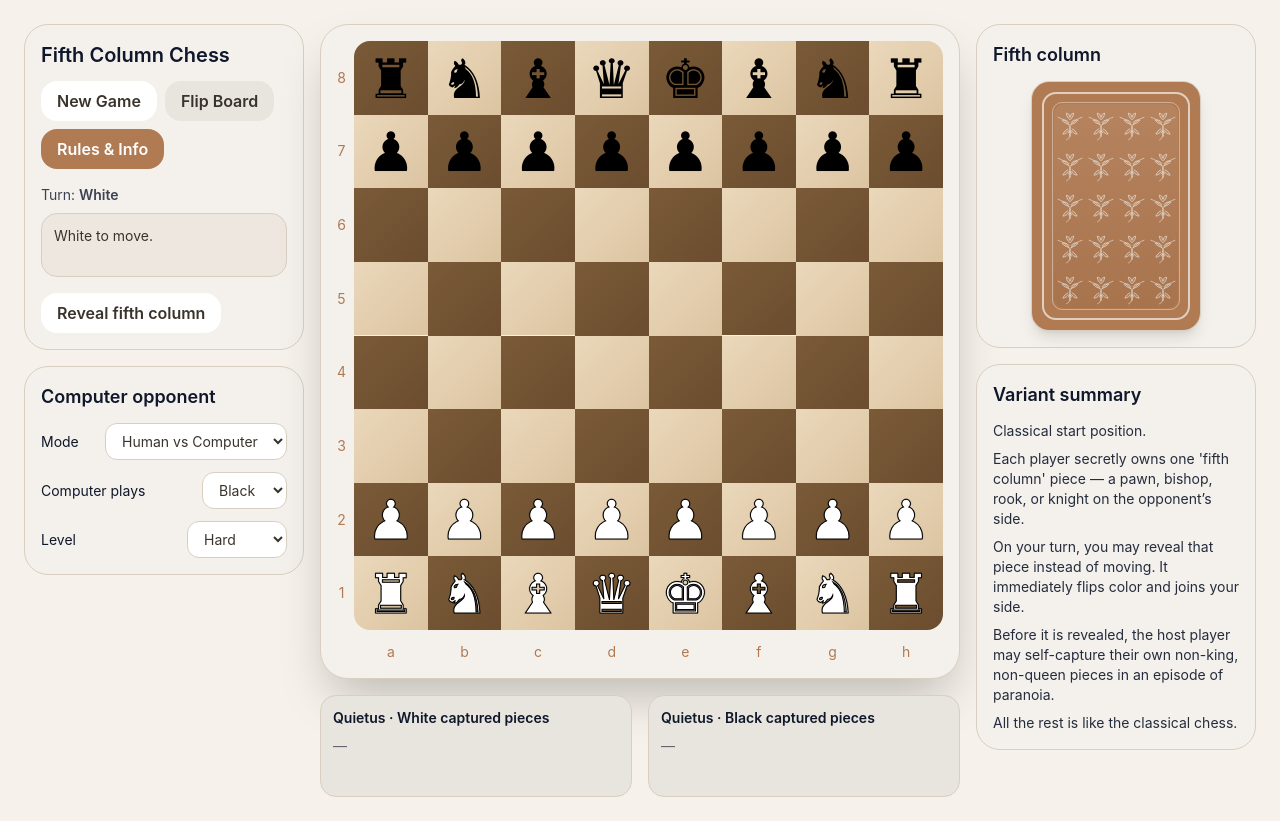
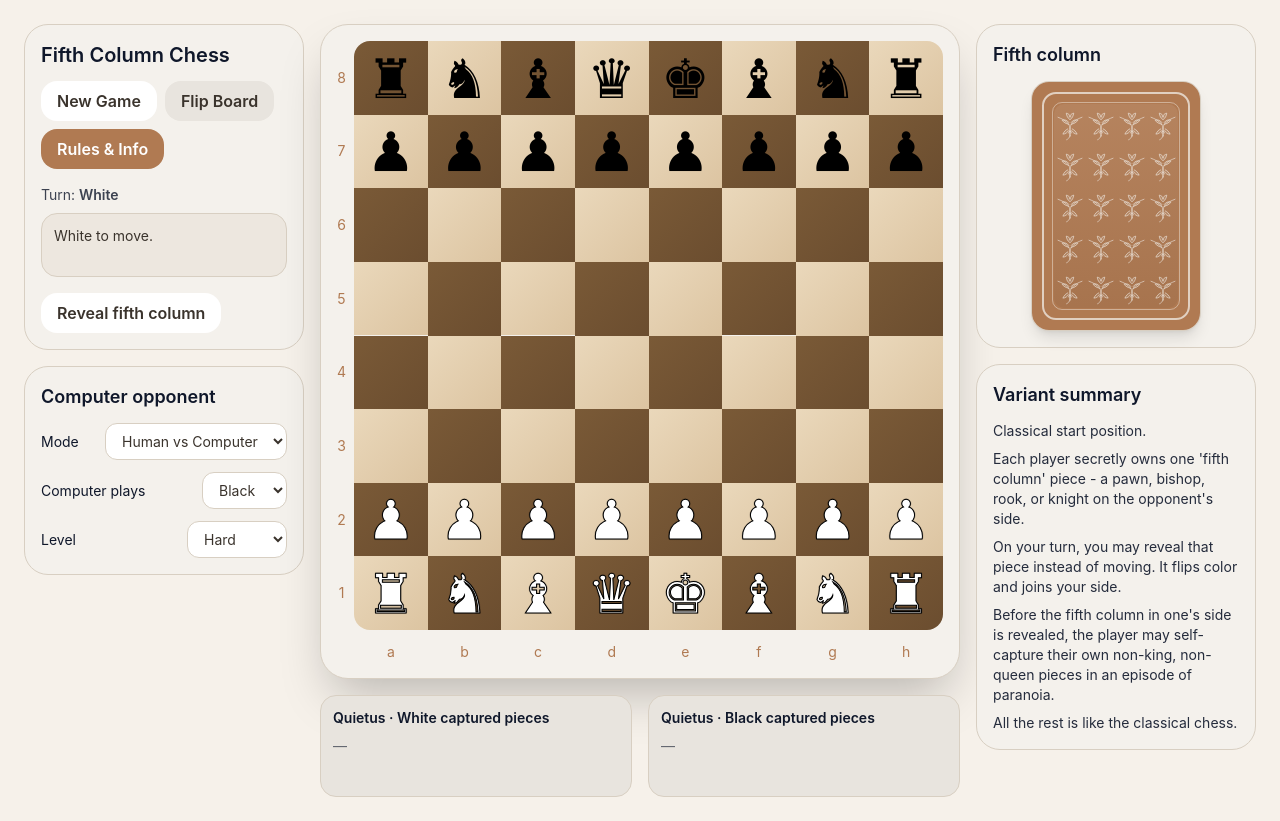
Before and after one commit to kaaalin/Paranoia-Chess, a React (Vite) app: page / in a window 1280 px wide. Built offline with nearby package versions, Linux system fonts and the light colour scheme; the HTML template or start-up script is replaced by a standard one.

Commit message:
Update App.tsx

```diff
--- a/src/App.tsx
+++ b/src/App.tsx
@@ -1170,11 +1170,11 @@ export default function App() {
   <div className="text-sm space-y-2 opacity-90">
     <p>Classical start position.</p>
 
-    <p>Each player secretly owns one 'fifth column' piece — a pawn, bishop, rook, or knight on the opponent’s side.</p>
+    <p>Each player secretly owns one 'fifth column' piece - a pawn, bishop, rook, or knight on the opponent's side.</p>
 
-    <p>On your turn, you may reveal that piece instead of moving. It immediately flips color and joins your side.</p>
+    <p>On your turn, you may reveal that piece instead of moving. It flips color and joins your side.</p>
 
-    <p>Before it is revealed, the host player may self-capture their own non-king, non-queen pieces in an episode of paranoia.</p>
+    <p>Before the fifth column in one's side is revealed, the player may self-capture their own non-king, non-queen pieces in an episode of paranoia.</p>
 
     <p>All the rest is like the classical chess.</p>
   </div>
```
